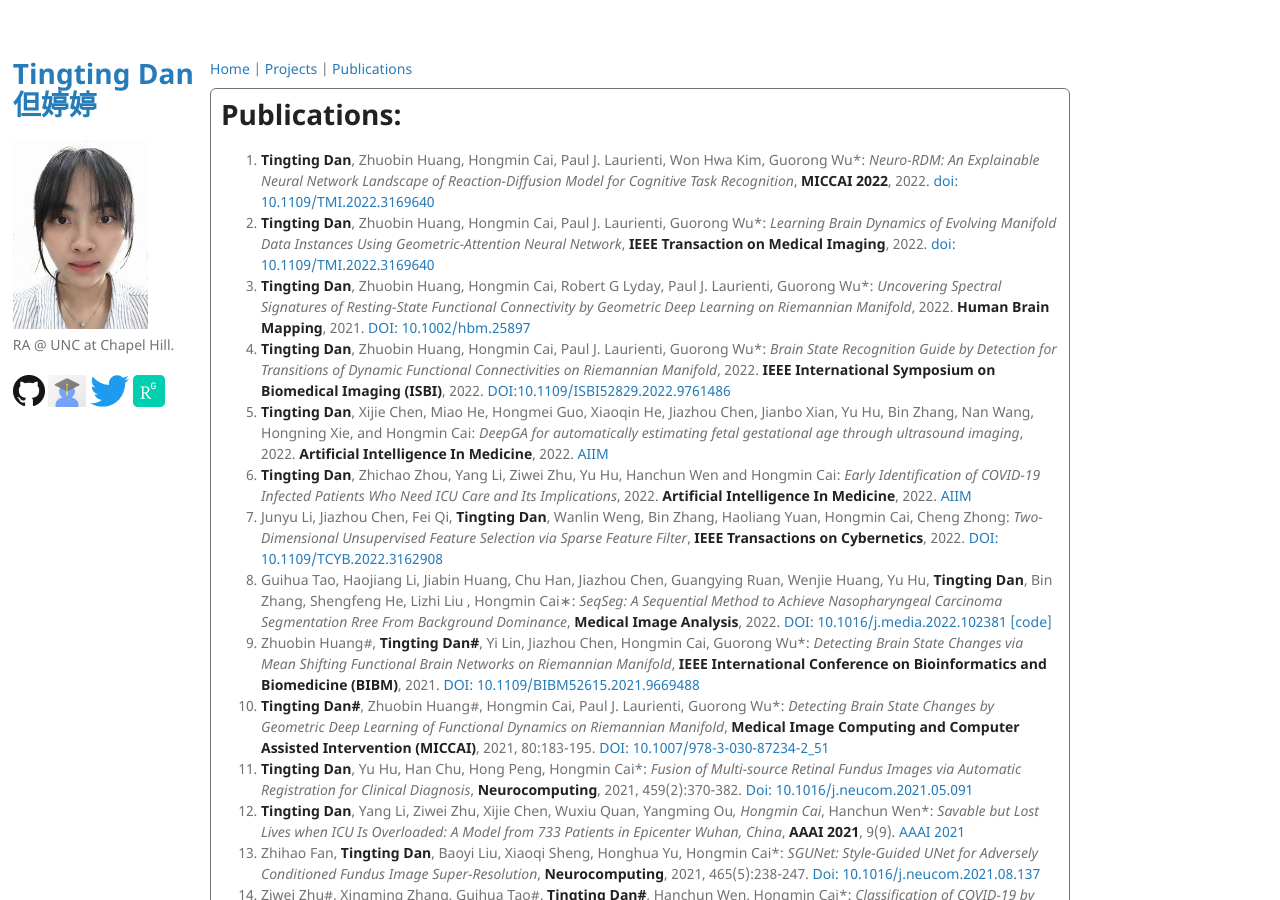
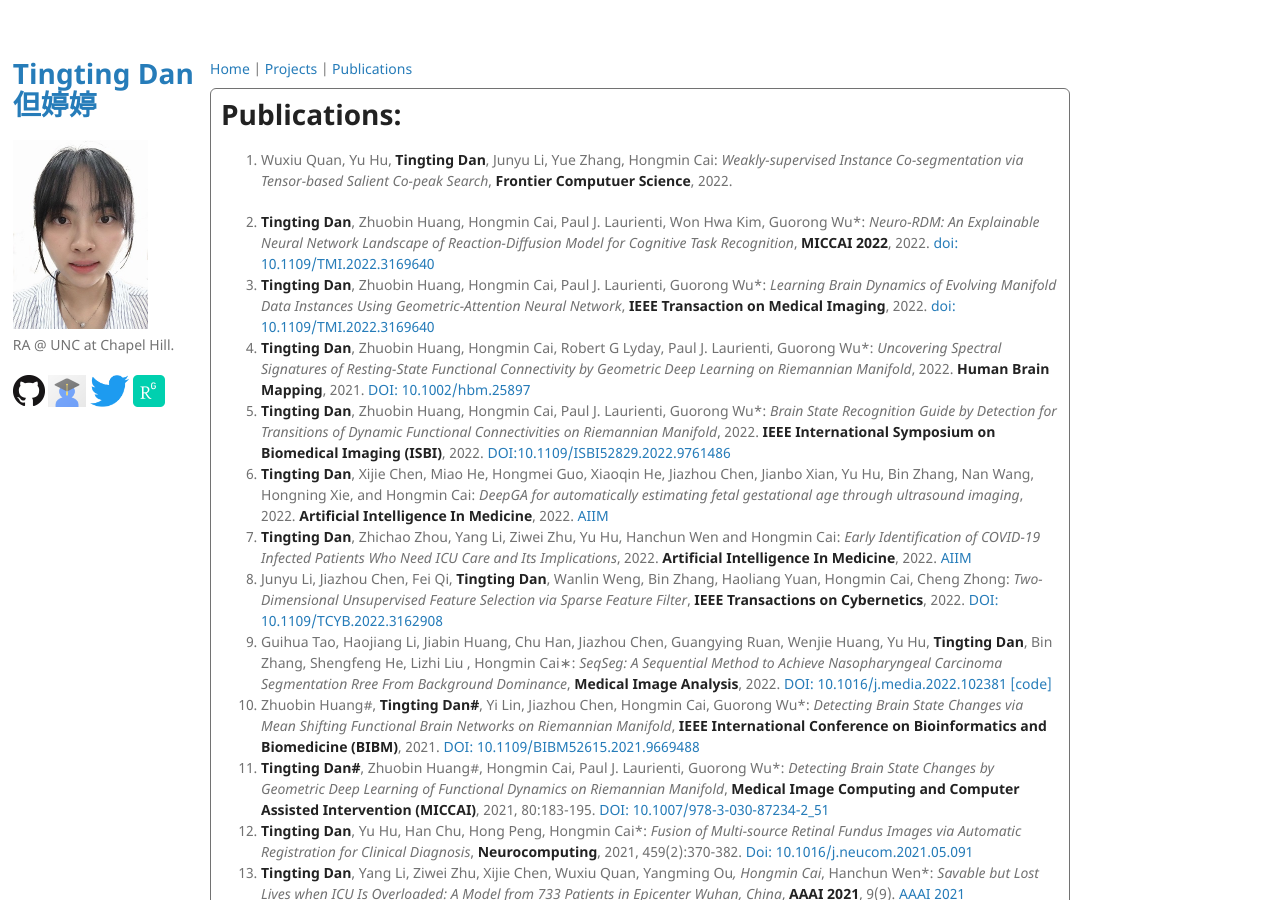
Before and after one commit to Dandy5721/dandy.github.io, a Jekyll site: the page built from publications.md, in a window 1280 px wide and 900 px high. Built offline with Jekyll 4.4.1, drawn with Linux system fonts in a browser that asks for light colours; our own code applies the rules of GitHub Pages for plain Markdown files.

Commit message:
Update publications.md

```diff
--- a/publications.md
+++ b/publications.md
@@ -4,30 +4,33 @@
 
 # Publications:
 
-1.   **Tingting Dan**, Zhuobin Huang, Hongmin Cai, Paul J. Laurienti, Won Hwa Kim, Guorong Wu*: _Neuro-RDM: An Explainable Neural Network Landscape of Reaction-Diffusion Model for Cognitive Task Recognition_, **MICCAI 2022**, 2022. [doi: 10.1109/TMI.2022.3169640](https://ieeexplore.ieee.org/document/9761822)
-2.  **Tingting Dan**, Zhuobin Huang, Hongmin Cai, Paul J. Laurienti, Guorong Wu*: _Learning Brain Dynamics of Evolving Manifold Data Instances Using Geometric-Attention Neural Network_, **IEEE Transaction on Medical Imaging**, 2022. [doi: 10.1109/TMI.2022.3169640](https://ieeexplore.ieee.org/document/9761822)
-3. **Tingting Dan**, Zhuobin Huang, Hongmin Cai, Robert G Lyday, Paul J. Laurienti, Guorong Wu*: _Uncovering Spectral Signatures of Resting-State Functional Connectivity by Geometric Deep Learning on Riemannian Manifold_, 2022. **Human Brain Mapping**, 2021. [DOI: 10.1002/hbm.25897](https://onlinelibrary.wiley.com/doi/10.1002/hbm.25897)
-4. **Tingting Dan**, Zhuobin Huang, Hongmin Cai, Paul J. Laurienti, Guorong Wu*: _Brain State Recognition Guide by Detection for Transitions of Dynamic Functional Connectivities on Riemannian Manifold_, 2022. **IEEE International Symposium on Biomedical Imaging (ISBI)**, 2022. [DOI:10.1109/ISBI52829.2022.9761486](https://ieeexplore.ieee.org/stamp/stamp.jsp?tp=&arnumber=9761486)
-5. **Tingting Dan**, Xijie Chen, Miao He, Hongmei Guo, Xiaoqin He, Jiazhou Chen, Jianbo Xian, Yu Hu, Bin Zhang, Nan Wang, Hongning Xie, and Hongmin Cai: _DeepGA for automatically estimating fetal gestational age through ultrasound imaging_, 2022. **Artificial Intelligence In Medicine**, 2022. [AIIM](https://arxiv.org/abs/2106.15113)
-6. **Tingting Dan**, Zhichao Zhou, Yang Li, Ziwei Zhu, Yu Hu, Hanchun Wen and Hongmin Cai: _Early Identification of COVID-19 Infected Patients Who Need ICU Care and Its Implications_, 2022. **Artificial Intelligence In Medicine**, 2022. [AIIM](https://arxiv.org/abs/2106.15113)
-7. Junyu Li, Jiazhou Chen, Fei Qi, **Tingting Dan**, Wanlin Weng, Bin Zhang, Haoliang Yuan, Hongmin Cai, Cheng Zhong: _Two-Dimensional Unsupervised Feature Selection via Sparse Feature Filter_, **IEEE Transactions on Cybernetics**, 2022. [DOI: 10.1109/TCYB.2022.3162908](https://ieeexplore.ieee.org/document/9754711)
-8. Guihua Tao, Haojiang Li, Jiabin Huang, Chu Han, Jiazhou Chen, Guangying Ruan, Wenjie Huang, Yu Hu, **Tingting Dan**, Bin Zhang, Shengfeng He, Lizhi Liu , Hongmin Cai∗: _SeqSeg: A Sequential Method to Achieve Nasopharyngeal Carcinoma Segmentation Rree From Background Dominance_, **Medical Image Analysis**, 2022. [DOI: 10.1016/j.media.2022.102381](https://www.sciencedirect.com/science/article/abs/pii/S1361841522000330) [[code]](https://github.com/Chrisa142857/You-Only-Look-Cytopathology-Once)
-9.  Zhuobin Huang#, **Tingting Dan#**, Yi Lin, Jiazhou Chen, Hongmin Cai, Guorong Wu*: _Detecting Brain State Changes via Mean Shifting Functional Brain Networks on Riemannian Manifold_, **IEEE International Conference on Bioinformatics and Biomedicine (BIBM)**, 2021. [DOI: 10.1109/BIBM52615.2021.9669488](https://ieeexplore.ieee.org/document/9669488/)
-10. **Tingting Dan#**, Zhuobin Huang#, Hongmin Cai, Paul J. Laurienti, Guorong Wu*: _Detecting Brain State Changes by Geometric Deep Learning of Functional Dynamics on Riemannian Manifold_, **Medical Image Computing and Computer Assisted Intervention (MICCAI)**, 2021, 80:183-195. [DOI: 10.1007/978-3-030-87234-2_51](https://dl.acm.org/doi/abs/10.1007/978-3-030-87234-2_51)
-11.  **Tingting Dan**, Yu Hu, Han Chu, Hong Peng, Hongmin Cai*: _Fusion of Multi-source Retinal Fundus Images via Automatic Registration for Clinical Diagnosis_, **Neurocomputing**, 2021, 459(2):370-382. [Doi: 10.1016/j.neucom.2021.05.091](sciencedirect.com/science/article/abs/pii/S0925231221008547)
-12.  **Tingting Dan**, Yang Li, Ziwei Zhu, Xijie Chen, Wuxiu Quan, Yangming Ou*, Hongmin Cai*, Hanchun Wen*: _Savable but Lost Lives when ICU Is Overloaded: A Model from 733 Patients in Epicenter Wuhan, China_, **AAAI 2021**, 9(9). [AAAI 2021](https://ojs.aaai.org/index.php/AAAI/article/view/16612)
-13.  Zhihao Fan, **Tingting Dan**, Baoyi Liu, Xiaoqi Sheng, Honghua Yu, Hongmin Cai*: _SGUNet: Style-Guided UNet for Adversely Conditioned Fundus Image Super-Resolution_, **Neurocomputing**, 2021, 465(5):238-247. [Doi: 10.1016/j.neucom.2021.08.137](sciencedirect.com/science/article/abs/pii/S0925231221013485)
-14.   Ziwei Zhu#, Xingming Zhang, Guihua Tao#, **Tingting Dan#**, Hanchun Wen, Hongmin Cai*: _Classification of COVID-19 by Compressed Chest CT Image through Deep Learning on a Large Patients Cohort_, **Interdisciplinary Sciences Computational Life Sciences**, 2021, 13(2):73-82. [Doi: 10.1007/s12539-020-00408-1](https://link.springer.com/article/10.1007/s12539-020-00408-1)
-15.  YueZhang, Qinjian Huang, Bin Zhang, **Tingting Dan**, Hong Peng, Hongmin Cai*: _Deep Multiview Clustering via Iteratively Self-Supervised Universal and Specific Space Learning_, **IEEE Transactions on Cybernetics**, 2021, 99(2):1-13. [Doi:10.1109/TCYB.2021.3086153](https://ieeexplore.ieee.org/document/9468890/)
-16.  **Tingting Dan**, Yang Li, Xijie Chen, Wuxiu Quan, Hongmin Cai*, Yangming Ou*: _Machine Learning to Predict ICU Admission, ICU Mortality and Survivors’ Length of Stay Among COVID-19 Patients: Toward Optimal Allocation of ICU Resources._, **IEEE International Conference on Bioinformatics and Biomedicine (BIBM)**, 2020. [Doi: 10.1109/BIBM49941.2020.9313292](https://ieeexplore.ieee.org/document/9313292)
-17.  **Tingting Dan**, Yu Hu, Zhihao Fan, Hong Peng, Hongmin Cai*: _Reconstruction of 3D Retina from Multi-viewed Stereo Fundus Images via Dynamic Registration_, **IEEE International Conference on Bioinformatics and Biomedicine (BIBM)**, 2020. [Doi: 10.1109/BIBM49941.2020.9313171](https://ieeexplore.ieee.org/document/9313171)
-18.  Yang Li, Hong Peng, **Tingting Dan**, Yu Hu, Guihua Tao, Hongmin Cai*: _Coarse-to-fine Nasopharyngeal Carcinoma Segmentation in MRI via Multi-stage Rendering_, **IEEE International Conference on Bioinformatics and Biomedicine (BIBM)**, 2020. [Doi: 10.1109/BIBM49941.2020.9313574](https://ieeexplore.ieee.org/document/9313574)
-19.  Xijie Chen, Miao He, **Tingting Dan**, Nan Wang, Hongmin Cai*, Hongning Xie*: _Automatic Measurements of Fetal Lateral Ventricles in 2D Ultrasound Images Using Deep Learning_, **Frontiers in Neurology**, 2020. [Doi: 10.3389/fneur.2020.00526](https://www.frontiersin.org/articles/10.3389/fneur.2020.00526/full)
-20.  Qinjian Huang, Yue Zhang, Hong Peng, **Tingting Dan**, Wanlin Weng, Hongmin Cai*: _Deep Subspace Clustering to Achieve Jointly Latent Feature Extraction and Discriminative Learning_, **Neurocomputing**, 2020, 404(3). [Doi: 10.1016/j.neucom.2020.04.120](https://www.researchgate.net/publication/341262461_Deep_Subspace_Clustering_to_Achieve_Jointly_Latent_Feature_Extraction_and_Discriminative_Learning)
-21.  Zhihao Fan, **Tingting Dan**, Honghua Yu, Hongmin Cai*, Hongning Xie*: _Single Fundus Image Super-Resolution Via Cascaded Channel-Wise Attention Network_, **IEEE Engineering in Medicine and Biology Society**, 2020. [Doi: 10.1109/EMBC44109.2020.9176428](https://ieeexplore.ieee.org/document/9176428)
-22.  Fei Song, **Tingting Dan#**, Yang Yang*, Kun Yang, Hongning Xie*: _Small UAV Based Multi-temporal Change Detection for Monitoring Cultivated Land Cover Changes in Mountainous Terrain_, **Remote Sensing Letters**, 2019, 10(6):573-582. [Doi: 10.1080/2150704X.2019.1576949](https://www.tandfonline.com/doi/abs/10.1080/2150704X.2019.1576949)
-23.  **Tingting Dan**, Yang Yang*, Lin Xing*, et al.: _Multifeature Energy Optimization Framework and Parameter Adjustment-based Nonrigid Point Set Registration_, **Journal of Applied Remote Sensing**, 2018, 12(3):12-27. [Doi: 10.1117/1.JRS.12.035006](https://www.spiedigitallibrary.org/journals/journal-of-applied-remote-sensing/volume-12/issue-3/035006/Multifeature-energy-optimization-framework-and-parameter-adjustment-based-nonrigid-point/10.1117/1.JRS.12.035006.short?SSO=1)
-24.  Zhuoqian Yang, **Tingting Dan***, Yang Yang*: _Multi-temporal Remote Sensing Image Registration Using Deep Convolutional Features_, **IEEE ACCESS**, 2018. [Doi: 10.1109/ACCESS.2018.2853100](https://ieeexplore.ieee.org/document/8404075) [[code]](https://github.com/Dandy5721/cnn-registration)
-25.  Fei Song, Mengya Li, Yang Yang, Kun Yang, Xueyan Gao, **Tingting Dan**: _Small UAV Based Multi-Viewpoint Image Registration for Monitoring Cultivated Land Changes in Mountainous Terrain_, **International Journal of Remote Sensing**, 2018 39(21):1-24. [Doi: 10.1080/01431161.2018.1516051](https://www.tandfonline.com/doi/abs/10.1080/01431161.2018.1516051?journalCode=tres20)
-26.  **Tingting Dan**, Xinang Liu, Yang Yang*, Lin Xing*: _Mixture Feature Based Multi-temporal Unstructured Road Image Registration_, **IEEE International Conference on Electronic Measurement & Instruments**, 2017. [Doi: 10.1109/ICEMI.2017.8265888](https://ieeexplore.ieee.org/document/8265888)
+
+1.  Wuxiu Quan, Yu Hu, **Tingting Dan**, Junyu Li, Yue Zhang, Hongmin Cai: _Weakly-supervised Instance Co-segmentation via Tensor-based Salient Co-peak Search_, **Frontier Computuer Science**, 2022.
+
+2.    **Tingting Dan**, Zhuobin Huang, Hongmin Cai, Paul J. Laurienti, Won Hwa Kim, Guorong Wu*: _Neuro-RDM: An Explainable Neural Network Landscape of Reaction-Diffusion Model for Cognitive Task Recognition_, **MICCAI 2022**, 2022. [doi: 10.1109/TMI.2022.3169640](https://ieeexplore.ieee.org/document/9761822)
+3.  **Tingting Dan**, Zhuobin Huang, Hongmin Cai, Paul J. Laurienti, Guorong Wu*: _Learning Brain Dynamics of Evolving Manifold Data Instances Using Geometric-Attention Neural Network_, **IEEE Transaction on Medical Imaging**, 2022. [doi: 10.1109/TMI.2022.3169640](https://ieeexplore.ieee.org/document/9761822)
+4. **Tingting Dan**, Zhuobin Huang, Hongmin Cai, Robert G Lyday, Paul J. Laurienti, Guorong Wu*: _Uncovering Spectral Signatures of Resting-State Functional Connectivity by Geometric Deep Learning on Riemannian Manifold_, 2022. **Human Brain Mapping**, 2021. [DOI: 10.1002/hbm.25897](https://onlinelibrary.wiley.com/doi/10.1002/hbm.25897)
+5. **Tingting Dan**, Zhuobin Huang, Hongmin Cai, Paul J. Laurienti, Guorong Wu*: _Brain State Recognition Guide by Detection for Transitions of Dynamic Functional Connectivities on Riemannian Manifold_, 2022. **IEEE International Symposium on Biomedical Imaging (ISBI)**, 2022. [DOI:10.1109/ISBI52829.2022.9761486](https://ieeexplore.ieee.org/stamp/stamp.jsp?tp=&arnumber=9761486)
+6. **Tingting Dan**, Xijie Chen, Miao He, Hongmei Guo, Xiaoqin He, Jiazhou Chen, Jianbo Xian, Yu Hu, Bin Zhang, Nan Wang, Hongning Xie, and Hongmin Cai: _DeepGA for automatically estimating fetal gestational age through ultrasound imaging_, 2022. **Artificial Intelligence In Medicine**, 2022. [AIIM](https://arxiv.org/abs/2106.15113)
+7. **Tingting Dan**, Zhichao Zhou, Yang Li, Ziwei Zhu, Yu Hu, Hanchun Wen and Hongmin Cai: _Early Identification of COVID-19 Infected Patients Who Need ICU Care and Its Implications_, 2022. **Artificial Intelligence In Medicine**, 2022. [AIIM](https://arxiv.org/abs/2106.15113)
+8. Junyu Li, Jiazhou Chen, Fei Qi, **Tingting Dan**, Wanlin Weng, Bin Zhang, Haoliang Yuan, Hongmin Cai, Cheng Zhong: _Two-Dimensional Unsupervised Feature Selection via Sparse Feature Filter_, **IEEE Transactions on Cybernetics**, 2022. [DOI: 10.1109/TCYB.2022.3162908](https://ieeexplore.ieee.org/document/9754711)
+9. Guihua Tao, Haojiang Li, Jiabin Huang, Chu Han, Jiazhou Chen, Guangying Ruan, Wenjie Huang, Yu Hu, **Tingting Dan**, Bin Zhang, Shengfeng He, Lizhi Liu , Hongmin Cai∗: _SeqSeg: A Sequential Method to Achieve Nasopharyngeal Carcinoma Segmentation Rree From Background Dominance_, **Medical Image Analysis**, 2022. [DOI: 10.1016/j.media.2022.102381](https://www.sciencedirect.com/science/article/abs/pii/S1361841522000330) [[code]](https://github.com/Chrisa142857/You-Only-Look-Cytopathology-Once)
+10.  Zhuobin Huang#, **Tingting Dan#**, Yi Lin, Jiazhou Chen, Hongmin Cai, Guorong Wu*: _Detecting Brain State Changes via Mean Shifting Functional Brain Networks on Riemannian Manifold_, **IEEE International Conference on Bioinformatics and Biomedicine (BIBM)**, 2021. [DOI: 10.1109/BIBM52615.2021.9669488](https://ieeexplore.ieee.org/document/9669488/)
+11. **Tingting Dan#**, Zhuobin Huang#, Hongmin Cai, Paul J. Laurienti, Guorong Wu*: _Detecting Brain State Changes by Geometric Deep Learning of Functional Dynamics on Riemannian Manifold_, **Medical Image Computing and Computer Assisted Intervention (MICCAI)**, 2021, 80:183-195. [DOI: 10.1007/978-3-030-87234-2_51](https://dl.acm.org/doi/abs/10.1007/978-3-030-87234-2_51)
+12.  **Tingting Dan**, Yu Hu, Han Chu, Hong Peng, Hongmin Cai*: _Fusion of Multi-source Retinal Fundus Images via Automatic Registration for Clinical Diagnosis_, **Neurocomputing**, 2021, 459(2):370-382. [Doi: 10.1016/j.neucom.2021.05.091](sciencedirect.com/science/article/abs/pii/S0925231221008547)
+13.  **Tingting Dan**, Yang Li, Ziwei Zhu, Xijie Chen, Wuxiu Quan, Yangming Ou*, Hongmin Cai*, Hanchun Wen*: _Savable but Lost Lives when ICU Is Overloaded: A Model from 733 Patients in Epicenter Wuhan, China_, **AAAI 2021**, 9(9). [AAAI 2021](https://ojs.aaai.org/index.php/AAAI/article/view/16612)
+14.  Zhihao Fan, **Tingting Dan**, Baoyi Liu, Xiaoqi Sheng, Honghua Yu, Hongmin Cai*: _SGUNet: Style-Guided UNet for Adversely Conditioned Fundus Image Super-Resolution_, **Neurocomputing**, 2021, 465(5):238-247. [Doi: 10.1016/j.neucom.2021.08.137](sciencedirect.com/science/article/abs/pii/S0925231221013485)
+15.   Ziwei Zhu#, Xingming Zhang, Guihua Tao#, **Tingting Dan#**, Hanchun Wen, Hongmin Cai*: _Classification of COVID-19 by Compressed Chest CT Image through Deep Learning on a Large Patients Cohort_, **Interdisciplinary Sciences Computational Life Sciences**, 2021, 13(2):73-82. [Doi: 10.1007/s12539-020-00408-1](https://link.springer.com/article/10.1007/s12539-020-00408-1)
+16.  YueZhang, Qinjian Huang, Bin Zhang, **Tingting Dan**, Hong Peng, Hongmin Cai*: _Deep Multiview Clustering via Iteratively Self-Supervised Universal and Specific Space Learning_, **IEEE Transactions on Cybernetics**, 2021, 99(2):1-13. [Doi:10.1109/TCYB.2021.3086153](https://ieeexplore.ieee.org/document/9468890/)
+17.  **Tingting Dan**, Yang Li, Xijie Chen, Wuxiu Quan, Hongmin Cai*, Yangming Ou*: _Machine Learning to Predict ICU Admission, ICU Mortality and Survivors’ Length of Stay Among COVID-19 Patients: Toward Optimal Allocation of ICU Resources._, **IEEE International Conference on Bioinformatics and Biomedicine (BIBM)**, 2020. [Doi: 10.1109/BIBM49941.2020.9313292](https://ieeexplore.ieee.org/document/9313292)
+18.  **Tingting Dan**, Yu Hu, Zhihao Fan, Hong Peng, Hongmin Cai*: _Reconstruction of 3D Retina from Multi-viewed Stereo Fundus Images via Dynamic Registration_, **IEEE International Conference on Bioinformatics and Biomedicine (BIBM)**, 2020. [Doi: 10.1109/BIBM49941.2020.9313171](https://ieeexplore.ieee.org/document/9313171)
+19.  Yang Li, Hong Peng, **Tingting Dan**, Yu Hu, Guihua Tao, Hongmin Cai*: _Coarse-to-fine Nasopharyngeal Carcinoma Segmentation in MRI via Multi-stage Rendering_, **IEEE International Conference on Bioinformatics and Biomedicine (BIBM)**, 2020. [Doi: 10.1109/BIBM49941.2020.9313574](https://ieeexplore.ieee.org/document/9313574)
+20.  Xijie Chen, Miao He, **Tingting Dan**, Nan Wang, Hongmin Cai*, Hongning Xie*: _Automatic Measurements of Fetal Lateral Ventricles in 2D Ultrasound Images Using Deep Learning_, **Frontiers in Neurology**, 2020. [Doi: 10.3389/fneur.2020.00526](https://www.frontiersin.org/articles/10.3389/fneur.2020.00526/full)
+21.  Qinjian Huang, Yue Zhang, Hong Peng, **Tingting Dan**, Wanlin Weng, Hongmin Cai*: _Deep Subspace Clustering to Achieve Jointly Latent Feature Extraction and Discriminative Learning_, **Neurocomputing**, 2020, 404(3). [Doi: 10.1016/j.neucom.2020.04.120](https://www.researchgate.net/publication/341262461_Deep_Subspace_Clustering_to_Achieve_Jointly_Latent_Feature_Extraction_and_Discriminative_Learning)
+22.  Zhihao Fan, **Tingting Dan**, Honghua Yu, Hongmin Cai*, Hongning Xie*: _Single Fundus Image Super-Resolution Via Cascaded Channel-Wise Attention Network_, **IEEE Engineering in Medicine and Biology Society**, 2020. [Doi: 10.1109/EMBC44109.2020.9176428](https://ieeexplore.ieee.org/document/9176428)
+23.  Fei Song, **Tingting Dan#**, Yang Yang*, Kun Yang, Hongning Xie*: _Small UAV Based Multi-temporal Change Detection for Monitoring Cultivated Land Cover Changes in Mountainous Terrain_, **Remote Sensing Letters**, 2019, 10(6):573-582. [Doi: 10.1080/2150704X.2019.1576949](https://www.tandfonline.com/doi/abs/10.1080/2150704X.2019.1576949)
+24.  **Tingting Dan**, Yang Yang*, Lin Xing*, et al.: _Multifeature Energy Optimization Framework and Parameter Adjustment-based Nonrigid Point Set Registration_, **Journal of Applied Remote Sensing**, 2018, 12(3):12-27. [Doi: 10.1117/1.JRS.12.035006](https://www.spiedigitallibrary.org/journals/journal-of-applied-remote-sensing/volume-12/issue-3/035006/Multifeature-energy-optimization-framework-and-parameter-adjustment-based-nonrigid-point/10.1117/1.JRS.12.035006.short?SSO=1)
+25.  Zhuoqian Yang, **Tingting Dan***, Yang Yang*: _Multi-temporal Remote Sensing Image Registration Using Deep Convolutional Features_, **IEEE ACCESS**, 2018. [Doi: 10.1109/ACCESS.2018.2853100](https://ieeexplore.ieee.org/document/8404075) [[code]](https://github.com/Dandy5721/cnn-registration)
+26.  Fei Song, Mengya Li, Yang Yang, Kun Yang, Xueyan Gao, **Tingting Dan**: _Small UAV Based Multi-Viewpoint Image Registration for Monitoring Cultivated Land Changes in Mountainous Terrain_, **International Journal of Remote Sensing**, 2018 39(21):1-24. [Doi: 10.1080/01431161.2018.1516051](https://www.tandfonline.com/doi/abs/10.1080/01431161.2018.1516051?journalCode=tres20)
+27.  **Tingting Dan**, Xinang Liu, Yang Yang*, Lin Xing*: _Mixture Feature Based Multi-temporal Unstructured Road Image Registration_, **IEEE International Conference on Electronic Measurement & Instruments**, 2017. [Doi: 10.1109/ICEMI.2017.8265888](https://ieeexplore.ieee.org/document/8265888)
 > *: Corresponding Author; # indicates equal contribution.
```
